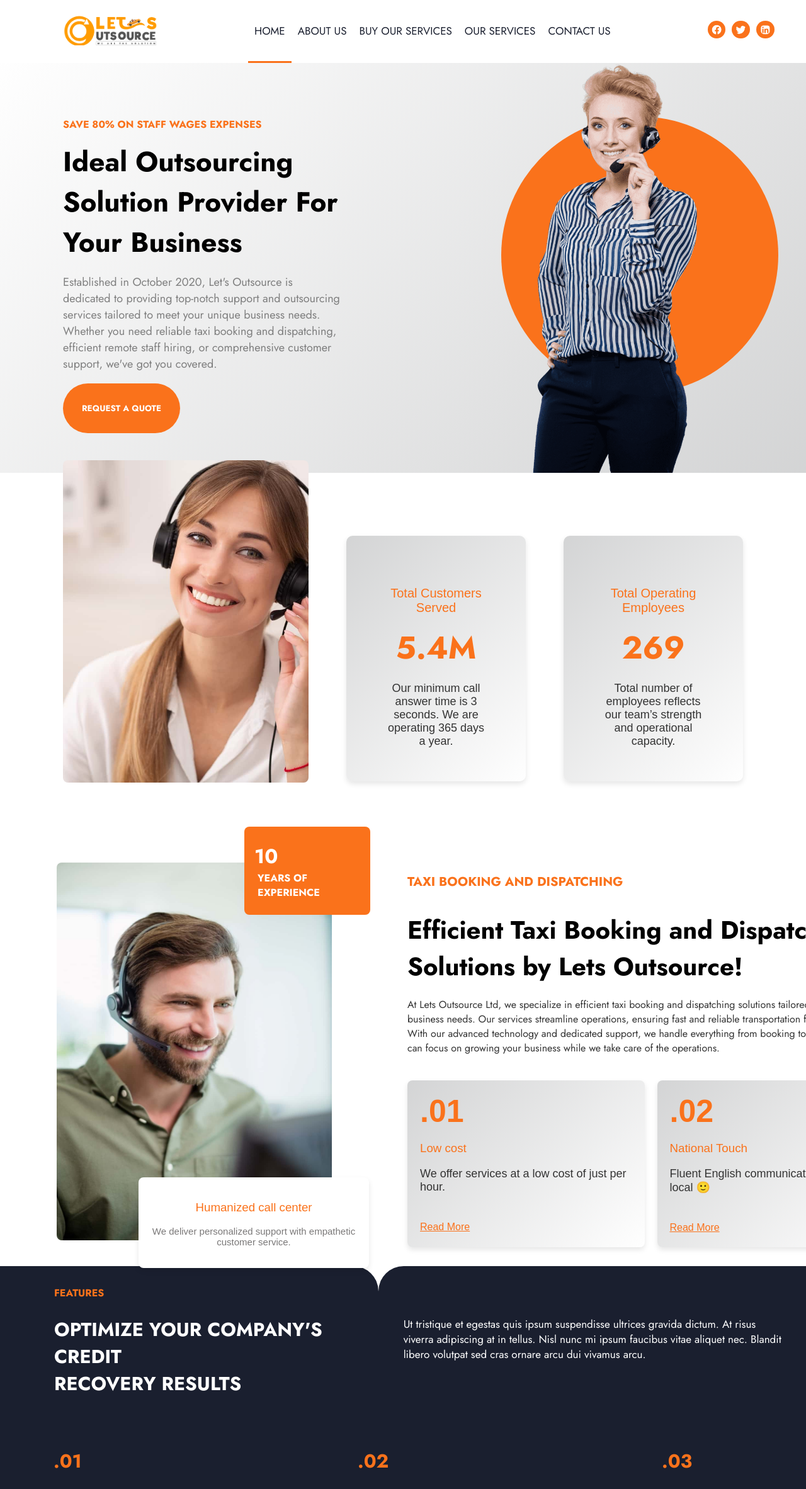
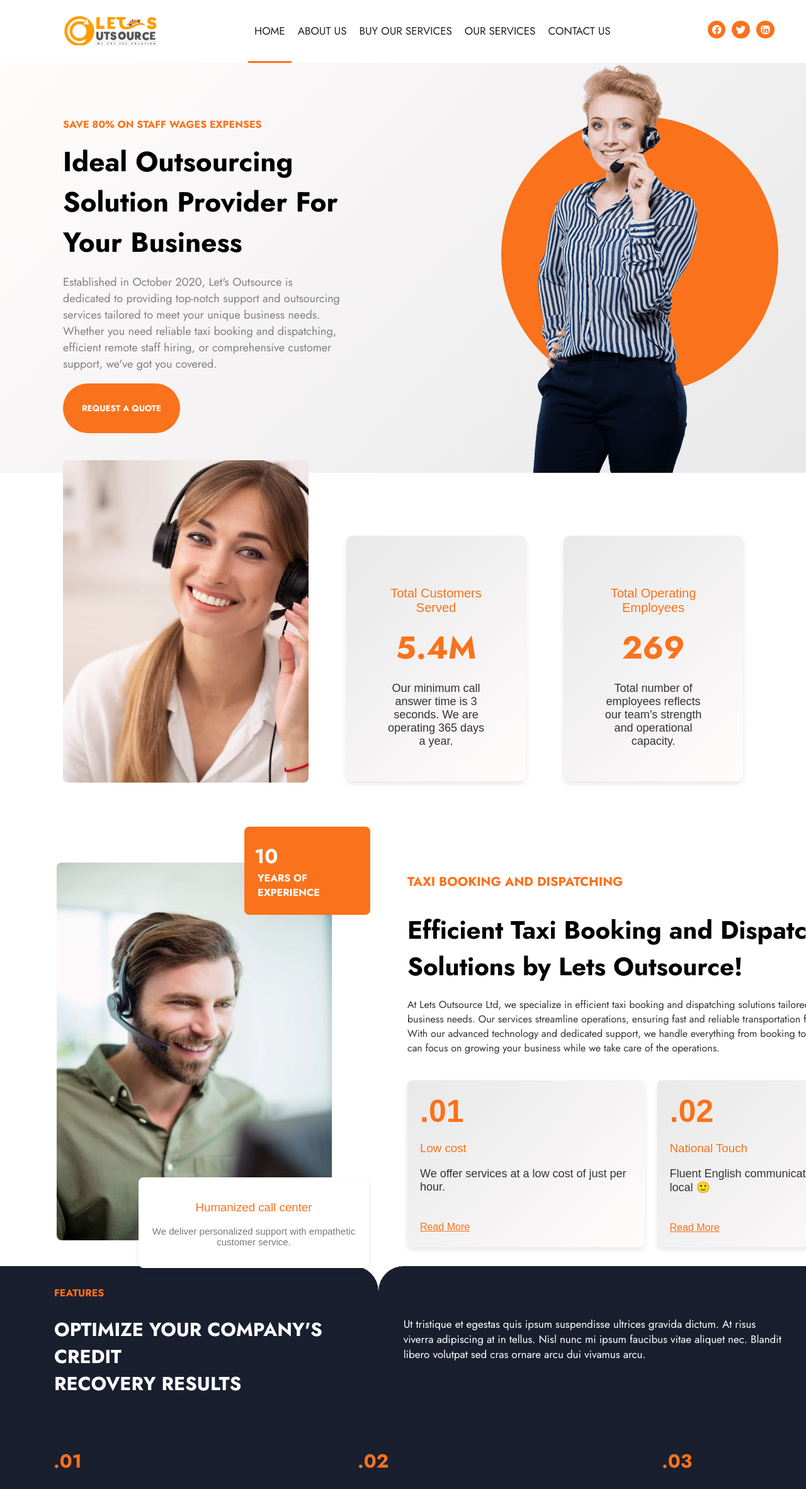
Before and after one commit to HasnainZafarDev/outsource, a Next.js app: page / in a window 1280 px wide. Shown: the top 2365 px of the page at 63% size. Built offline with nearby package versions, Linux system fonts and the light colour scheme.

Commit message:
backgroundcolor change

```diff
--- a/src/app/components/companyStats/companyStats.css
+++ b/src/app/components/companyStats/companyStats.css
@@ -14,7 +14,8 @@
   }
   .card {
     /* background-color: #f7f7f7; */
-    background: linear-gradient(135deg, #c4c5c6bd, #fefefe8f);
+    background: linear-gradient(135deg,#d7d7d78f, #fffcfc);
+
     padding: 60px;
     border-radius: 10px;
     width: 270px;
--- a/src/app/components/homeSection/homeSection.css
+++ b/src/app/components/homeSection/homeSection.css
@@ -1,6 +1,6 @@
 .home-section {
   /* background-color: #f7f7f7; */
-  background: linear-gradient(135deg, #fefefe8f, #c4c5c6bd);
+  background: linear-gradient(135deg, #fffcfc, #d7d7d78f);
   margin-bottom: -6px;
   .home-content {
     display: flex;
--- a/src/app/components/taxiBookingDispatcher/taxiBookingDispatcher.css
+++ b/src/app/components/taxiBookingDispatcher/taxiBookingDispatcher.css
@@ -84,7 +84,8 @@
 
       .card {
         /* background-color: #f7f7f7; */
-        background: linear-gradient(135deg, #c4c5c6bd, #fefefe8f);
+        /* background: linear-gradient(135deg, #c4c5c6bd, #fefefe8f); */
+        background: linear-gradient(135deg,#d7d7d78f, #fffcfc);
         padding: 20px;
         border-radius: 8px;
         width: 400px;
```
